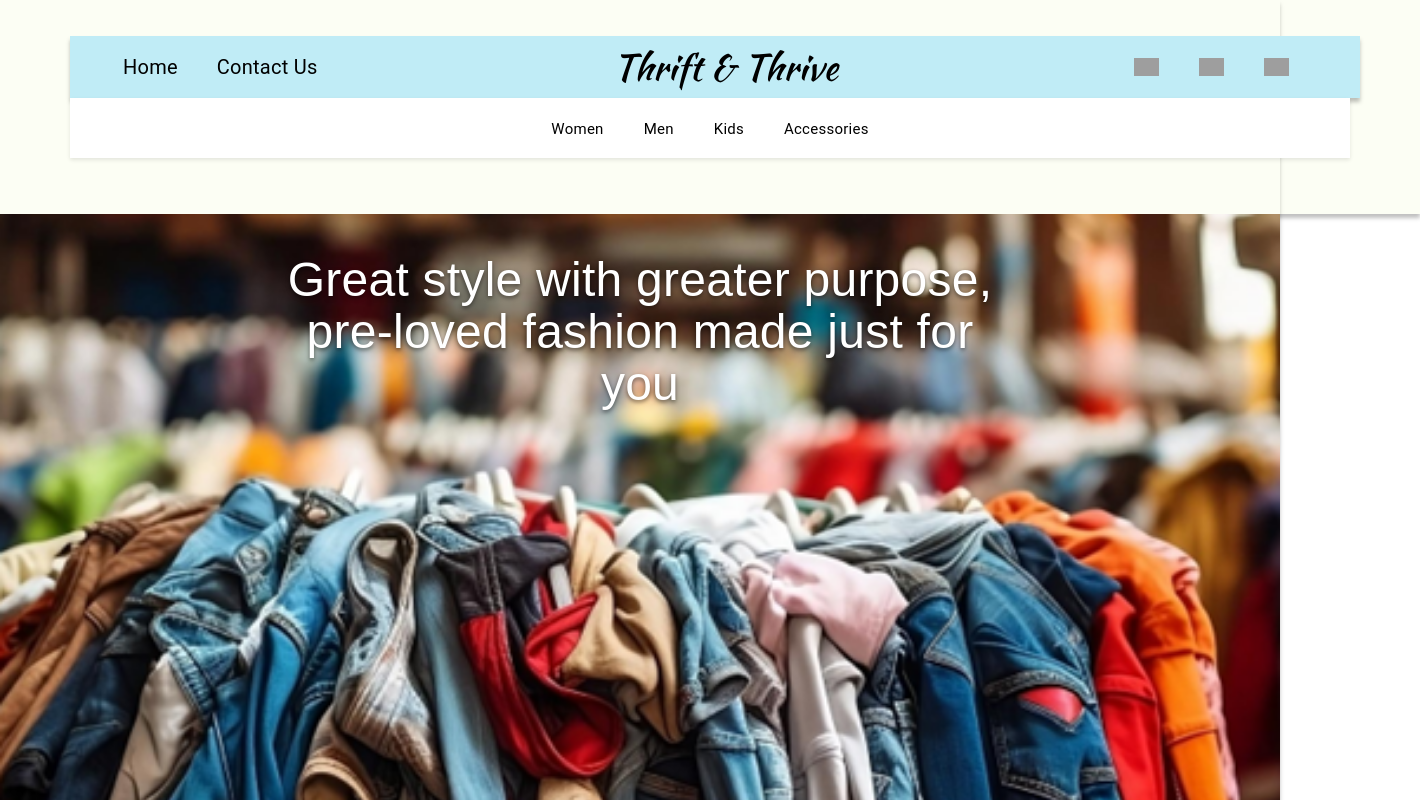
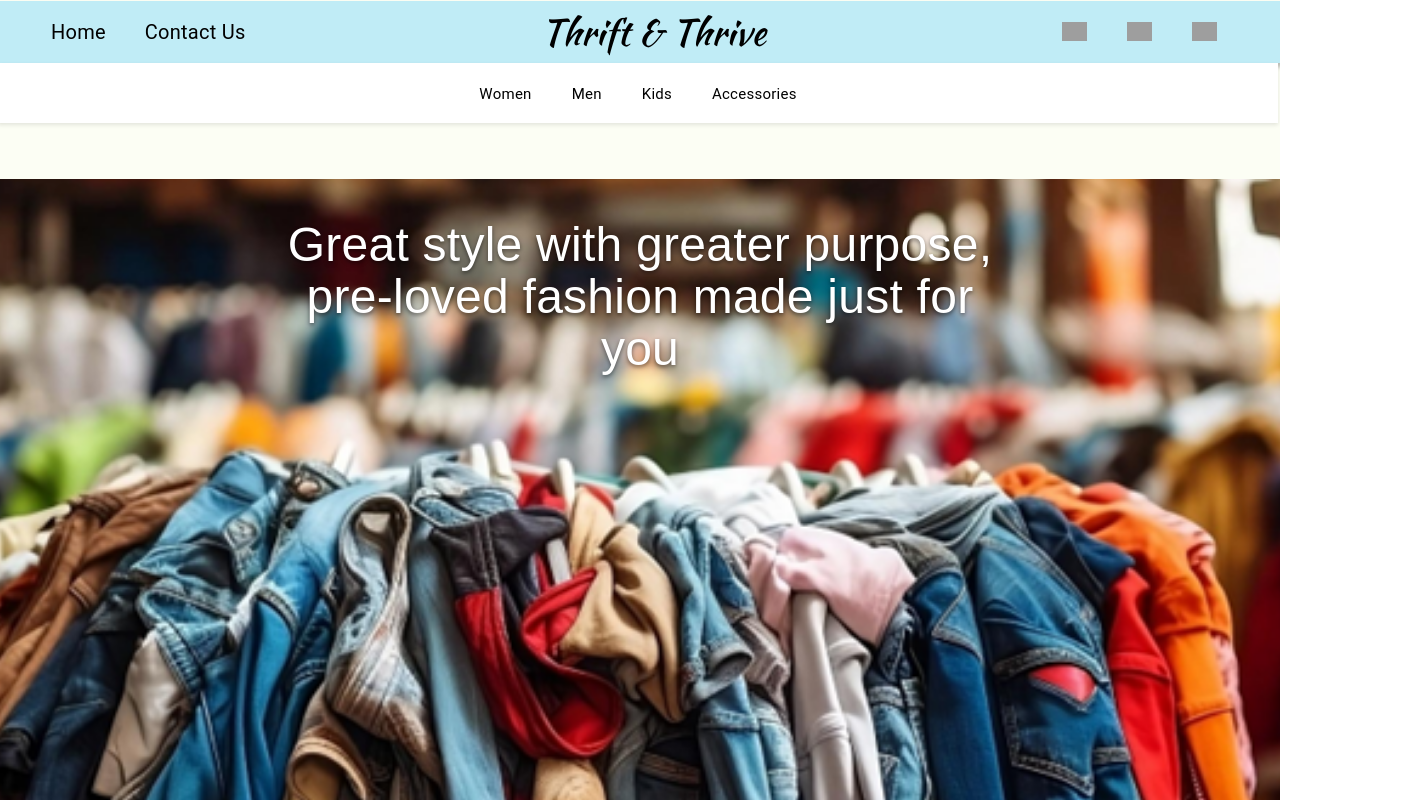
Before and after one commit to kahyee0423/Thrift-and-Thrive-frontend, a React (Create React App) app: page / in a window 1280 px wide. Shown: the top 800 px of the page, 1420 px wide, since content can reach past the window. Built offline with nearby package versions, Linux system fonts and the light colour scheme; grey boxes are pictures that could not be loaded.

Commit message:
Homepage

```diff
--- a/src/component/Header/header.css
+++ b/src/component/Header/header.css
@@ -2,6 +2,8 @@
     width: 100%;
     background-color: #fff;
     box-shadow: 0 4px 4px rgba(0, 0, 0, 0.25);
+    margin-left: -4.5rem;
+    margin-top: -2.2rem;
   }
 
   .navigation {
--- a/src/component/Homepage/homepage.css
+++ b/src/component/Homepage/homepage.css
@@ -1,18 +1,21 @@
 .homePage {
   position: relative;
-  width: 100%;
+  width: 100vw;
   height: 100vh;
   background: #FFFFFF;
   box-shadow: 0px 4px 4px rgba(0, 0, 0, 0.25);
-  user-select: None;
+  user-select: none;
+  overflow-x: hidden;
 }
 
 .hero {
   position: relative;
-    min-height: 657px;
+  min-height: calc(100vh - 125px);
   width: 100%;
   overflow: hidden;
+  margin-top: 0;
 }
+
 
 .HeroImage {
   position: absolute;
```
Also changed, not shown: public/manifest.json. Lines whose indentation alone changed are shown as unchanged.
